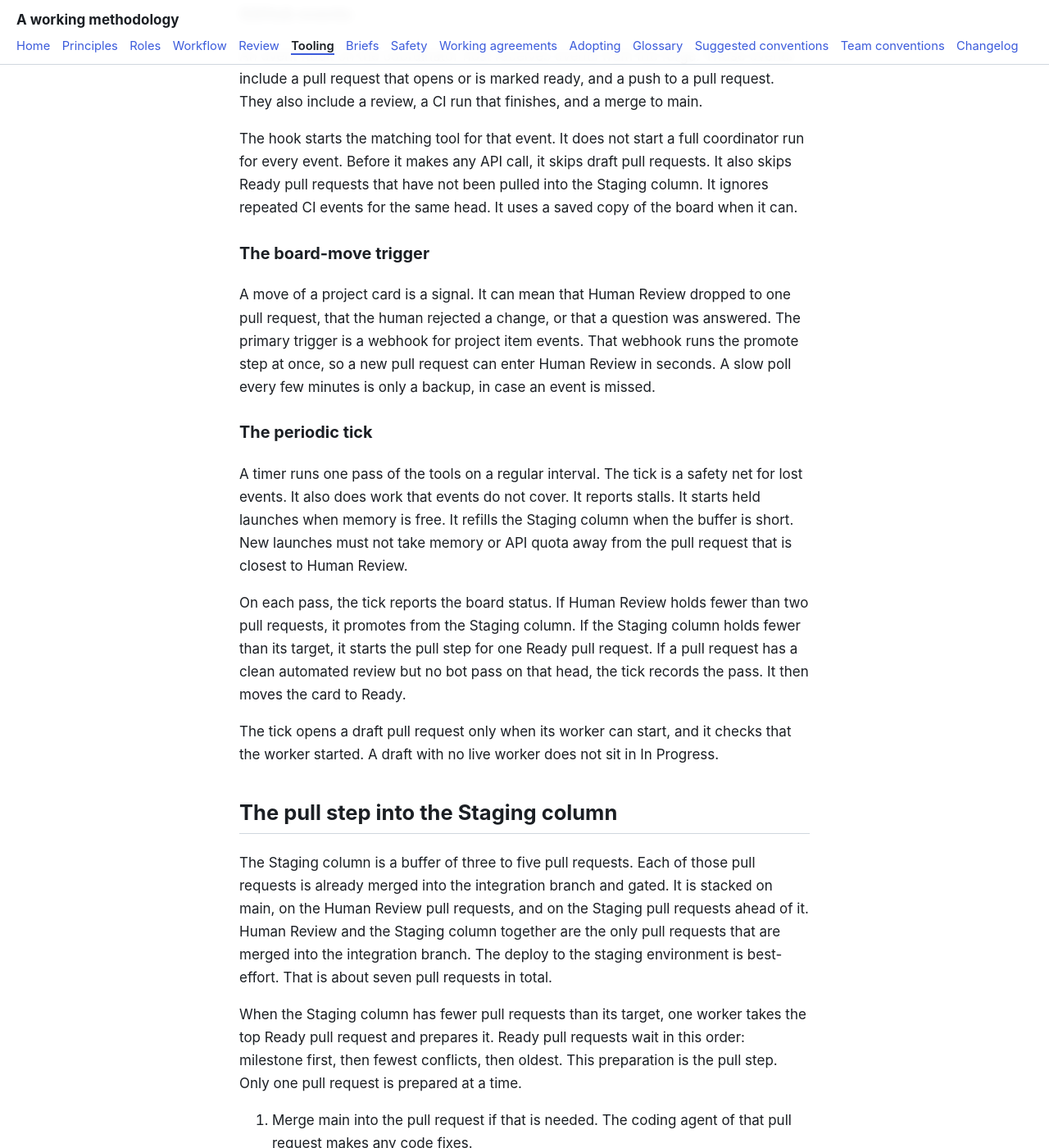
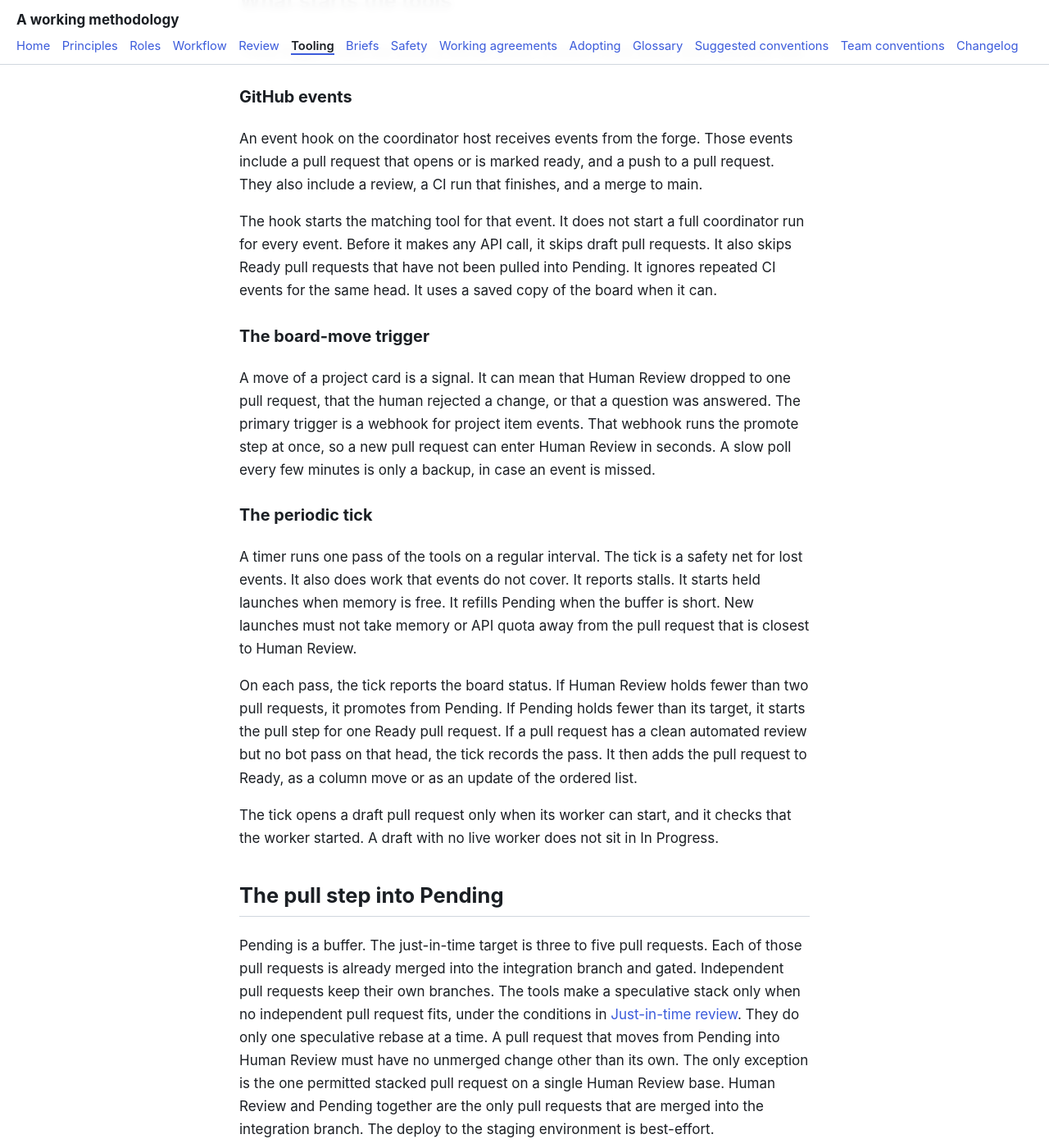
Before and after one commit to tangentcode/methodology, a Jekyll site: the page built from tooling.md, in a window 1280 px wide and 1400 px high, scrolled down 940 px. Shown: the whole window at 82% size. Built offline with Jekyll 4.4.1, drawn with Linux system fonts in a browser that asks for light colours; our own code applies the rules of GitHub Pages for plain Markdown files; some of the changed text lies outside the part shown.

Commit message:
Use the published Pending column and keep independent branches
Describe Ready as an optional column or list, and use Pending as
the published name of the gated buffer, also when a board calls
it Staging. Keep independent pull requests on their own branches.
Use a speculative stack only under the documented just-in-time
conditions, and only one at a time.

```diff
--- a/tooling.md
+++ b/tooling.md
@@ -4,11 +4,13 @@ This page describes the tools that run the workflow on the coordinator host. The
 
 ## Board states that the tools use
 
-The tools use these just-in-time board states:
+The tools run the loop and the gate in [workflow.md](workflow.md) and [review.md](review.md). They use the published board columns, with one optional queue in front of Pending.
 
-- **Ready** is the finish line for coding agents. A Ready pull request has a finished coding agent, a clean automated review, and a bot pass on the current head. It is not merged into the integration branch. It is not deployed to the staging environment. It is not gated. A team that has not added a Ready column can keep an ordered list of finished pull requests in its place. The tools treat that list as Ready.
-- **Staging** is the buffer of finished, gated pull requests that wait for Human Review. This is the same column that [workflow.md](workflow.md) and [adopting.md](adopting.md) call Pending. The column was renamed. The option id did not change. Commands that still say "Pending" in their names act on this column. Tools match columns by option id, not by name, so a rename does not break them.
+- **Ready** is an optional queue of finished pull requests. Each one has a finished coding agent, a clean automated review, and a bot pass on the current head. A Ready pull request is not yet merged into the integration branch, not yet deployed, and not yet gated. Ready may be a board column, or only an ordered list that the tools keep. A team that follows the board setup in [adopting.md](adopting.md) does not need a Ready column.
+- **Pending** is the published column for finished, gated pull requests that wait for Human Review. Some boards rename this column to Staging. The option id does not change, so no card loses its status. Commands that say "Pending" in their names act on this column under either name. This page uses the published name, Pending. Tools match columns by option id, not by name.
 - **Human Review** holds exactly two pull requests.
+
+The just-in-time target for Pending is three to five pull requests. That is enough for the human to review several items while the next pull request is prepared.
 
 ## What starts the tools
 
@@ -18,7 +20,7 @@ Three triggers start the tools: a GitHub event, a board-move event, and a period
 
 An event hook on the coordinator host receives events from the forge. Those events include a pull request that opens or is marked ready, and a push to a pull request. They also include a review, a CI run that finishes, and a merge to main.
 
-The hook starts the matching tool for that event. It does not start a full coordinator run for every event. Before it makes any API call, it skips draft pull requests. It also skips Ready pull requests that have not been pulled into the Staging column. It ignores repeated CI events for the same head. It uses a saved copy of the board when it can.
+The hook starts the matching tool for that event. It does not start a full coordinator run for every event. Before it makes any API call, it skips draft pull requests. It also skips Ready pull requests that have not been pulled into Pending. It ignores repeated CI events for the same head. It uses a saved copy of the board when it can.
 
 ### The board-move trigger
 
@@ -26,29 +28,29 @@ A move of a project card is a signal. It can mean that Human Review dropped to o
 
 ### The periodic tick
 
-A timer runs one pass of the tools on a regular interval. The tick is a safety net for lost events. It also does work that events do not cover. It reports stalls. It starts held launches when memory is free. It refills the Staging column when the buffer is short. New launches must not take memory or API quota away from the pull request that is closest to Human Review.
+A timer runs one pass of the tools on a regular interval. The tick is a safety net for lost events. It also does work that events do not cover. It reports stalls. It starts held launches when memory is free. It refills Pending when the buffer is short. New launches must not take memory or API quota away from the pull request that is closest to Human Review.
 
-On each pass, the tick reports the board status. If Human Review holds fewer than two pull requests, it promotes from the Staging column. If the Staging column holds fewer than its target, it starts the pull step for one Ready pull request. If a pull request has a clean automated review but no bot pass on that head, the tick records the pass. It then moves the card to Ready.
+On each pass, the tick reports the board status. If Human Review holds fewer than two pull requests, it promotes from Pending. If Pending holds fewer than its target, it starts the pull step for one Ready pull request. If a pull request has a clean automated review but no bot pass on that head, the tick records the pass. It then adds the pull request to Ready, as a column move or as an update of the ordered list.
 
 The tick opens a draft pull request only when its worker can start, and it checks that the worker started. A draft with no live worker does not sit in In Progress.
 
-## The pull step into the Staging column
+## The pull step into Pending
 
-The Staging column is a buffer of three to five pull requests. Each of those pull requests is already merged into the integration branch and gated. It is stacked on main, on the Human Review pull requests, and on the Staging pull requests ahead of it. Human Review and the Staging column together are the only pull requests that are merged into the integration branch. The deploy to the staging environment is best-effort. That is about seven pull requests in total.
+Pending is a buffer. The just-in-time target is three to five pull requests. Each of those pull requests is already merged into the integration branch and gated. Independent pull requests keep their own branches. The tools make a speculative stack only when no independent pull request fits, under the conditions in [Just-in-time review](workflow.md#just-in-time-review). They do only one speculative rebase at a time. A pull request that moves from Pending into Human Review must have no unmerged change other than its own. The only exception is the one permitted stacked pull request on a single Human Review base. Human Review and Pending together are the only pull requests that are merged into the integration branch. The deploy to the staging environment is best-effort.
 
-When the Staging column has fewer pull requests than its target, one worker takes the top Ready pull request and prepares it. Ready pull requests wait in this order: milestone first, then fewest conflicts, then oldest. This preparation is the pull step. Only one pull request is prepared at a time.
+When Pending has fewer pull requests than its target, one worker takes the top Ready pull request and prepares it. Ready pull requests wait in this order: milestone first, then fewest conflicts, then oldest. This preparation is the pull step. Only one pull request is prepared at a time.
 
 1. Merge main into the pull request if that is needed. The coding agent of that pull request makes any code fixes.
 2. Merge the pull request into the integration branch.
 3. Deploy the staging environment again when that is possible, and verify the served commit when that is possible. This step is best-effort. A deploy that does not finish, or a staging environment that is not up to date, does not by itself fail the pull step. For a change that cannot go to the staging environment, the check that the pull request names replaces the deploy conditions. See [Pull requests that do not target main](workflow.md#pull-requests-that-do-not-target-main).
 4. Confirm that CI is green on this head, and that the pull request body is complete.
-5. Run the Human Review gate, including its best-effort staging rule. If the gate passes, the card goes to the Staging column. If the gate fails, the card goes back to In Progress with the reason, and the worker tries the next Ready pull request.
+5. Run the Human Review gate, including its best-effort staging rule. If the gate passes, the card goes to Pending. If the gate fails, the card goes back to In Progress with the reason, and the worker tries the next Ready pull request.
 
-When Human Review drops to one, the first Staging card moves to Human Review at once. Then the pull step refills the Staging column. The tools do not merge, deploy, or gate any pull request other than the one that is being pulled into the Staging column.
+When Human Review drops to one, the first Pending card moves to Human Review at once. Then the pull step refills Pending. The tools do not merge, deploy, or gate any pull request other than the one that is being pulled into Pending.
 
 ## The global lock
 
-Gate checks, promotions from the Staging column into Human Review, and merges into the integration branch share one global lock. Only one of these operations runs at a time. This is true for every caller: the event hook, the tick, and any helper agent.
+Gate checks, promotions from Pending into Human Review, and merges into the integration branch share one global lock. Only one of these operations runs at a time. This is true for every caller: the event hook, the tick, and any helper agent.
 
 The lock is non-blocking. If a second operation starts while the lock is held, that second operation does not wait. It stops at once and reports `busy`. It tries again on the next event or the next tick.
 
@@ -70,15 +72,15 @@ Tools match board columns by option id, not by name. A rename of a column does n
 
 ### hr-gate
 
-`hr-gate` checks the Human Review gate conditions on the current head of a pull request. The conditions are in [The gate into Human Review](review.md#the-gate-into-human-review). In apply mode it is the only path that may move a card into Human Review, or into the Staging column after a successful pull.
+`hr-gate` checks the Human Review gate conditions on the current head of a pull request. The conditions are in [The gate into Human Review](review.md#the-gate-into-human-review). In apply mode it is the only path that may move a card into Human Review, or into Pending after a successful pull.
 
 With no flag, it only checks and prints a table. `--apply N` takes the lock, checks pull request `N`, and moves the card when the conditions pass. `--sweep` checks, after a push to main, that open pull requests still merge. `--sweep --demote` also moves pull requests that no longer merge out of Human Review. `--apply` skips draft pull requests.
 
 ### pending-promote
 
-`pending-promote` is the promote command and the pull step. The command name still says Pending. The column it reads is the Staging column.
+`pending-promote` is the promote command and the pull step. The column it reads is Pending, also when a board calls that column Staging.
 
-With no flag, or with a dry-run flag, it only shows the plan. `--apply` takes the lock and does the work. If Human Review has an open slot, it moves the first Staging card into Human Review, always through `hr-gate --apply`. If the Staging column is below its target, it runs the pull step for the next Ready pull request. If the human rejected a base pull request, it moves each stacked pull request back to In Progress. It also resets those branches.
+With no flag, or with a dry-run flag, it only shows the plan. `--apply` takes the lock and does the work. If Human Review has an open slot, it moves the first Pending card into Human Review, always through `hr-gate --apply`. If Pending is below its target, it runs the pull step for the next Ready pull request. If the human rejected a base pull request, it moves each stacked pull request back to In Progress. It also resets those branches.
 
 ### active-gate
 
@@ -86,7 +88,7 @@ With no flag, or with a dry-run flag, it only shows the plan. `--apply` takes th
 
 ### flow-status
 
-`flow-status` does not change the board. It prints a report of the flow rules. The report says whether Human Review holds two pull requests, whether the Staging column is inside its buffer, and whether a ready-next pull request exists. The report ends in `OK` or `VIOLATED`.
+`flow-status` does not change the board. It prints a report of the flow rules. The report says whether Human Review holds two pull requests, whether Pending is inside its buffer, and whether a ready-next pull request exists. The report ends in `OK` or `VIOLATED`.
 
 ### ci-last-check
 
```
